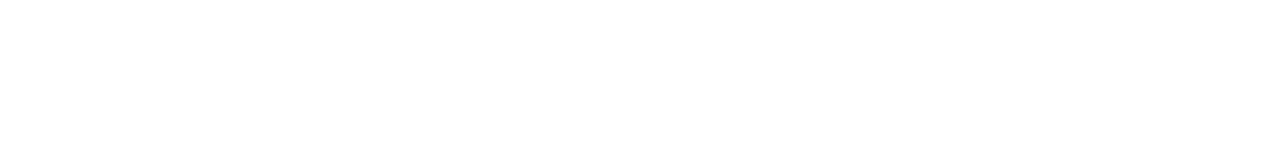
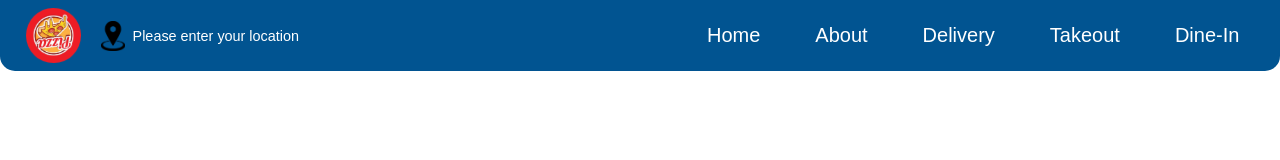
Before and after one commit to daksheshsharma2409/quickbite, a plain HTML site: page index.html in a window 1280 px wide. Drawn offline with Linux system fonts and the light colour scheme.

Commit message:
Added Navbar

```diff
--- /dev/null
+++ b/css/style.css
@@ -0,0 +1,130 @@
+/* --- Basic Reset --- */
+* {
+  margin: 0;
+  padding: 0;
+  box-sizing: border-box;
+}
+
+body {
+  font-family: Arial, sans-serif;
+}
+
+/* --- Navbar Container --- */
+.navbar {
+  width: 100%;
+  min-height: 4.4em;
+  background-color: #015491;
+  border-radius: 0 0 15px 15px;
+  position: fixed;
+  top: 0;
+  left: 0;
+  padding: 0.5em 2%;
+  display: flex;
+  justify-content: space-between;
+  align-items: center;
+  flex-wrap: wrap;
+}
+
+/* --- Left Side (Logo + Location) --- */
+.navbar-left {
+  display: flex;
+  align-items: center;
+  gap: 20px;
+}
+
+.pizzalogo {
+  height: 55px;
+  width: auto;
+  border-radius: 100%;
+}
+
+.pizzalogo:hover {
+  border: 1px solid white;
+  transition-duration: 0.5s;
+  transition-delay: 50ms;
+  cursor: pointer;
+}
+
+.location-selector {
+  display: flex;
+  align-items: center;
+  gap: 8px;
+  color: white;
+  cursor: pointer;
+}
+
+.location-icon {
+  height: 30px;
+  width: auto;
+}
+
+.location-text {
+  font-size: 0.9rem;
+  font-weight: 500;
+  color: white;
+}
+
+/* --- Right Side (Navigation) --- */
+.navbar-right .nav-list {
+  display: flex;
+  list-style: none;
+  gap: 25px;
+}
+
+.navbar-right .nav-list li a {
+  font-size: 20px;
+  padding: 10px 15px;
+  color: white;
+  border-radius: 20px;
+  text-decoration: none;
+  transition: all 0.3s ease;
+}
+
+.navbar-right .nav-list li a:hover {
+  color: #015491;
+  background-color: white;
+  cursor: pointer;
+}
+
+/* --- Logo Animation --- */
+.rotate {
+  animation: rotation 2s linear infinite;
+}
+
+@keyframes rotation {
+  from {
+    transform: rotate(0deg);
+  }
+  to {
+    transform: rotate(359deg);
+  }
+}
+
+/* --- RESPONSIVENESS --- */
+@media (max-width: 768px) {
+  .navbar {
+    flex-direction: column;
+    align-items: flex-start;
+    gap: 15px;
+    padding: 1em 2%;
+  }
+
+  .navbar-right {
+    width: 100%;
+  }
+
+  .nav-list {
+    flex-direction: column;
+    width: 100%;
+    gap: 10px;
+  }
+
+  .nav-list li {
+    width: 100%;
+  }
+
+  .nav-list li a {
+    display: block;
+    text-align: left;
+  }
+}
--- a/index.html
+++ b/index.html
@@ -4,7 +4,40 @@
     <meta charset="UTF-8" />
     <meta name="viewport" content="width=device-width, initial-scale=1.0" />
     <title>QuickBite</title>
-    <link rel="stylesheet" href="style.css" />
+    <link rel="stylesheet" href="css/style.css" />
+    <link
+      rel="shortcut icon"
+      href="images/pngtree-pizza-logo-transparent-image-free-for-online-download-png-image_16593606-removebg-preview.png"
+      type="image/x-icon"
+    />
   </head>
-  <body></body>
+  <body>
+    <header class="navbar">
+      <div class="navbar-left">
+        <img
+          src="images/Pizza Logo.jpg"
+          class="pizzalogo rotate linear infinite"
+          alt="QuickBite Logo"
+        />
+        <div class="location-selector">
+          <img
+            src="images/LocationLogo.png"
+            class="location-icon"
+            alt="Location Pin"
+          />
+          <span class="location-text">Please enter your location</span>
+        </div>
+      </div>
+
+      <nav class="navbar-right">
+        <ul class="nav-list">
+          <li><a href="#">Home</a></li>
+          <li><a href="#">About</a></li>
+          <li><a href="#">Delivery</a></li>
+          <li><a href="#">Takeout</a></li>
+          <li><a href="#">Dine-In</a></li>
+        </ul>
+      </nav>
+    </header>
+  </body>
 </html>
```
Also changed, not shown: images/LocationLogo.png (added), images/Pizza Logo.jpg (added), images/pngtree-pizza-logo-transparent-image-free-for-online-download-png-image_16593606-removebg-preview.png (added), style.css (deleted), 3 other files.
